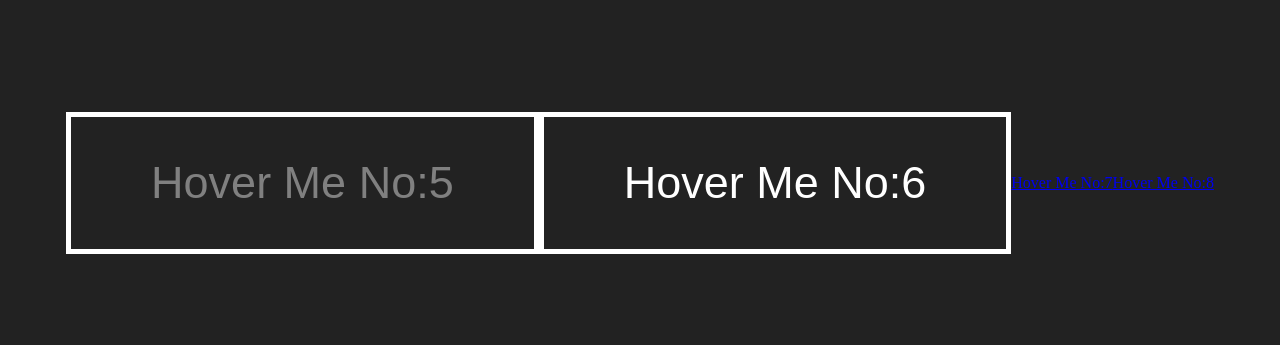
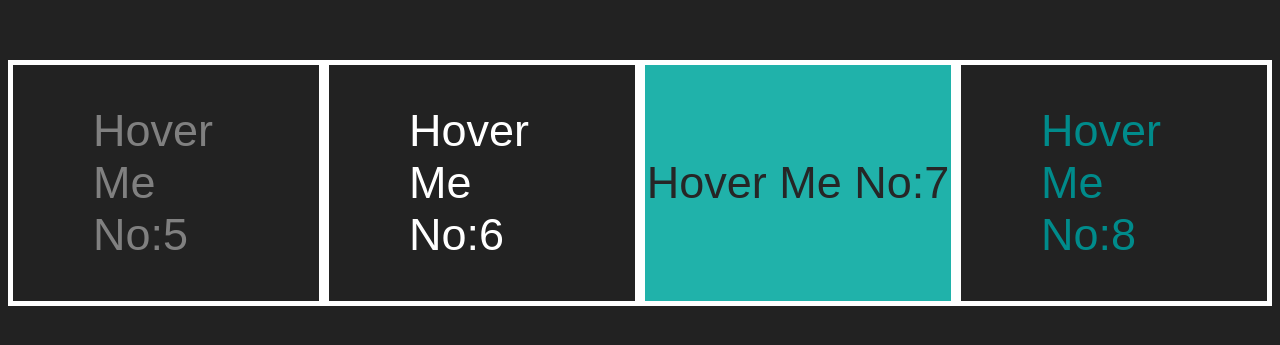
Before and after one commit to shwaldemar/css_animation_practice, a plain HTML site: page css_transforms_creative_examples2/index.html in a window 1280 px wide. Shown: the part 225-570 px from the top of the page. Drawn offline with Linux system fonts and the light colour scheme.

Commit message:
additional button stylings added

```diff
--- a/css_transforms_creative_examples2/style1.css
+++ b/css_transforms_creative_examples2/style1.css
@@ -26,7 +26,7 @@ body {
   top: 0;
   height: 100%;
   width: 100%;
-  background-color: #660066;
+  background-color: #20B2AA;
   transform: translateY(-100%);
   transition: all 1s;
   display: flex;
--- a/css_transforms_creative_examples2/style2.css
+++ b/css_transforms_creative_examples2/style2.css
@@ -18,7 +18,7 @@ body {
   overflow: hidden;
 }
 #sixth:hover {
-  background-color: #F44336;
+  background-color: #20B2AA;
 }
 
 #sixth:before {
--- a/css_transforms_creative_examples2/style3.css
+++ b/css_transforms_creative_examples2/style3.css
@@ -0,0 +1,57 @@
+body {
+  height: 100vh;
+  display: flex;
+  justify-content: center;
+  align-items: center;
+  background: #222;
+}
+
+#seventh {
+  text-decoration: none;
+  color: transparent;
+  font-family: sans-serif;
+  font-size: 45px;
+  border: 5px solid white;
+  padding: 40px 80px;
+  position: relative;
+  overflow: hidden;
+}
+
+#seventh:before {
+  content: "Hover Me No:7";
+  background-color: #20B2AA;
+  color: #262626;
+  top: 0;
+  left: 0;
+  width: 100%;
+  height: 100%;
+  position: absolute;
+  display: flex;
+  justify-content: center;
+  align-items: center;
+  transition: all 0.5s;
+}
+
+#seventh:after {
+  content: "Hover Me No:7";
+  background-color: #20B2AA;
+  color: white;
+  top: 0;
+  left: 0;
+  width: 100%;
+  height: 100%;
+  position: absolute;
+  display: flex;
+  justify-content: center;
+  align-items: center;
+  transition: all 0.5s;
+  transform: translate(-100%, 100%);
+}
+
+#seventh:hover:before {
+  transform: translate(100%, -100%);
+}
+
+#seventh:hover:after {
+  transform: translate(0, 0);
+}
--- a/css_transforms_creative_examples2/style4.css
+++ b/css_transforms_creative_examples2/style4.css
@@ -0,0 +1,41 @@
+body {
+  height: 100vh;
+  display: flex;
+  justify-content: center;
+  align-items: center;
+  background: #222;
+}
+
+#eighth {
+  text-decoration: none;
+  color: #008B8B;
+  font-family: sans-serif;
+  font-size: 45px;
+  border: 5px solid white;
+  padding: 40px 80px;
+  transition: all 0.5s;
+  position: relative;
+  overflow: hidden;
+}
+
+#eighth:before {
+  content: "Hover Me No:8";
+  position: absolute;
+  top: 0;
+  left: 0;
+  height: 100%;
+  width: 100%;
+  background-color: #008B8B;
+  color: white;
+  display: flex;
+  justify-content: center;
+  align-items: center;
+  transform: scale(5);
+  opacity: 0;
+  transition: 0.5s;
+}
+
+#eighth:hover:before {
+  transform: scale(1);
+  opacity: 1;
+}
```
